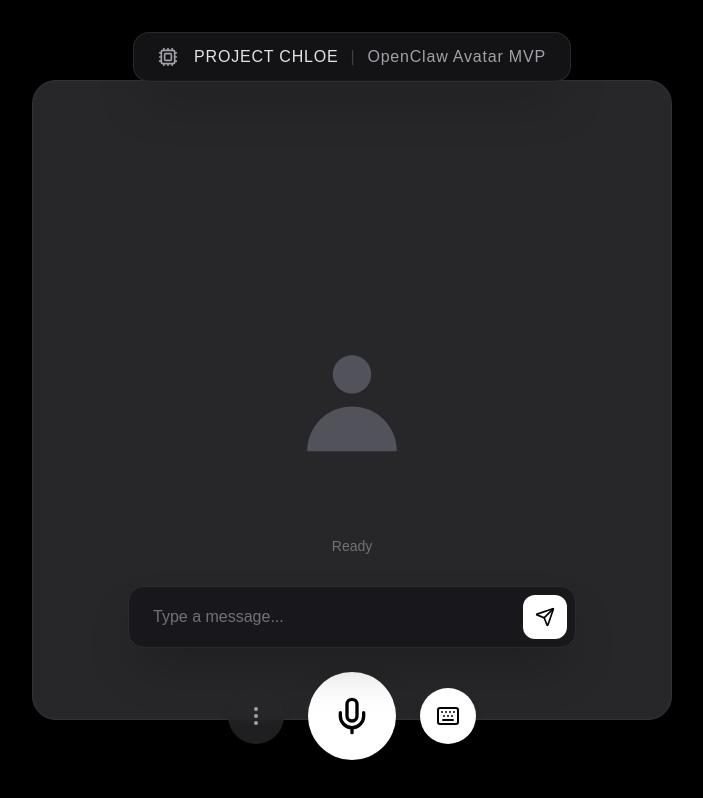
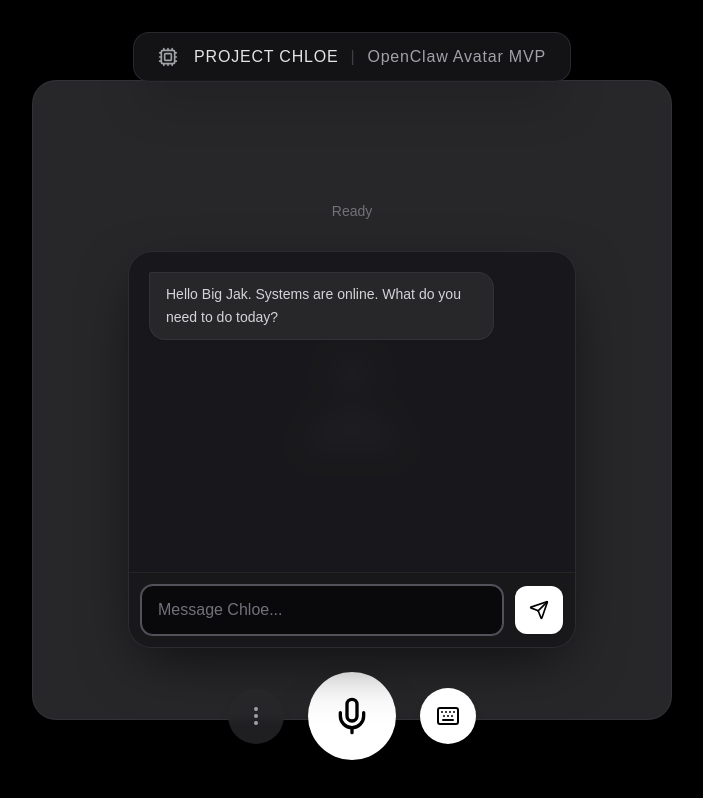
Before and after one commit to HoangClaw/openclaw-avatar-mvp, a Next.js app: page / in a window 1280 px wide. Both pictures are taken after a click on the button 736 px from the left and 716 px from the top of the page. Shown: the whole page, without its empty margins (288-991 px from the left). Built offline with nearby package versions, Linux system fonts and the light colour scheme.

Commit message:
feat(ui): implement fully styled chat history window with zinc aesthetic

```diff
--- a/src/app/page.tsx
+++ b/src/app/page.tsx
@@ -7,6 +7,11 @@ export default function AvatarInterface() {
   const [isRecording, setIsRecording] = useState(false);
   const [isTyping, setIsTyping] = useState(false);
   const [inputText, setInputText] = useState('');
+
+  // Chat History State
+  const [messages, setMessages] = useState<{role: string, text: string}[]>([
+    { role: 'ai', text: 'Hello Big Jak. Systems are online. What do you need to do today?' }
+  ]);
 
   // Settings State
   const [isSettingsOpen, setIsSettingsOpen] = useState(false);
@@ -38,12 +43,20 @@ export default function AvatarInterface() {
     e.preventDefault();
     if (!inputText.trim()) return;
 
+    // Append user message immediately
+    setMessages(prev => [...prev, { role: 'user', text: inputText }]);
+
     // In the future: send text via WebSocket/REST to OpenClaw
     console.log("Sending text to", gatewayUrl, "with key length", apiKey.length);
     console.log("Message:", inputText);
 
+    const submittedText = inputText;
     setInputText('');
-    setIsTyping(false);
+
+    // Mock an AI response for visual testing
+    setTimeout(() => {
+        setMessages(prev => [...prev, { role: 'ai', text: `I received: "${submittedText}". The OpenClaw backend integration is pending.` }]);
+    }, 1200);
   };
 
   const saveSettings = () => {
@@ -155,27 +168,46 @@ export default function AvatarInterface() {
            )}
         </div>
 
-        {/* TextInput Box */}
+        {/* Chat Window (Revealed when typing) */}
         {isTyping && (
+          <div className="mb-6 w-full max-w-md bg-zinc-900/90 backdrop-blur-md rounded-3xl border border-zinc-700/50 flex flex-col overflow-hidden shadow-[0_20px_60px_-15px_rgba(0,0,0,0.7)] transition-all animate-in slide-in-from-bottom-4 duration-300">
+
+            {/* Chat History */}
+            <div className="h-64 sm:h-80 p-5 overflow-y-auto flex flex-col gap-4 scroll-smooth">
+              {messages.map((msg, i) => (
+                <div key={i} className={`flex ${msg.role === 'user' ? 'justify-end' : 'justify-start'}`}>
+                  <div className={`px-4 py-2.5 max-w-[85%] text-sm leading-relaxed ${
+                    msg.role === 'user'
+                      ? 'bg-zinc-200 text-black rounded-2xl rounded-tr-sm font-medium shadow-sm'
+                      : 'bg-zinc-800 text-zinc-300 border border-zinc-700/50 rounded-2xl rounded-tl-sm shadow-sm'
+                  }`}>
+                    {msg.text}
+                  </div>
+                </div>
+              ))}
+            </div>
+
+            {/* Input Form */}
             <form
               onSubmit={handleSubmit}
-            className="mb-6 w-full max-w-md bg-zinc-900/90 backdrop-blur-md p-2 rounded-2xl border border-zinc-700/50 flex items-center shadow-2xl transition-all"
+              className="p-3 border-t border-zinc-800/80 bg-zinc-900 flex items-center gap-3"
             >
               <input
                 type="text"
-              className="flex-1 bg-transparent border-none text-white px-4 py-2 focus:outline-none placeholder-zinc-500"
-              placeholder="Type a message..."
+                className="flex-1 bg-zinc-950 border border-zinc-800 text-white rounded-xl px-4 py-3 focus:outline-none focus:border-zinc-600 focus:ring-1 focus:ring-zinc-600 transition-all placeholder-zinc-500"
+                placeholder="Message Chloe..."
                 value={inputText}
                 onChange={(e) => setInputText(e.target.value)}
                 autoFocus
               />
               <button
                 type="submit"
-              className="p-3 bg-white text-black rounded-xl hover:bg-zinc-200 transition-colors"
+                className="p-3.5 bg-white text-black rounded-xl hover:bg-zinc-200 transition-colors shadow-sm"
               >
                 <Send className="w-5 h-5" />
               </button>
             </form>
+          </div>
         )}
 
         {/* Action Buttons */}
```
Lines whose indentation alone changed are shown as unchanged.
